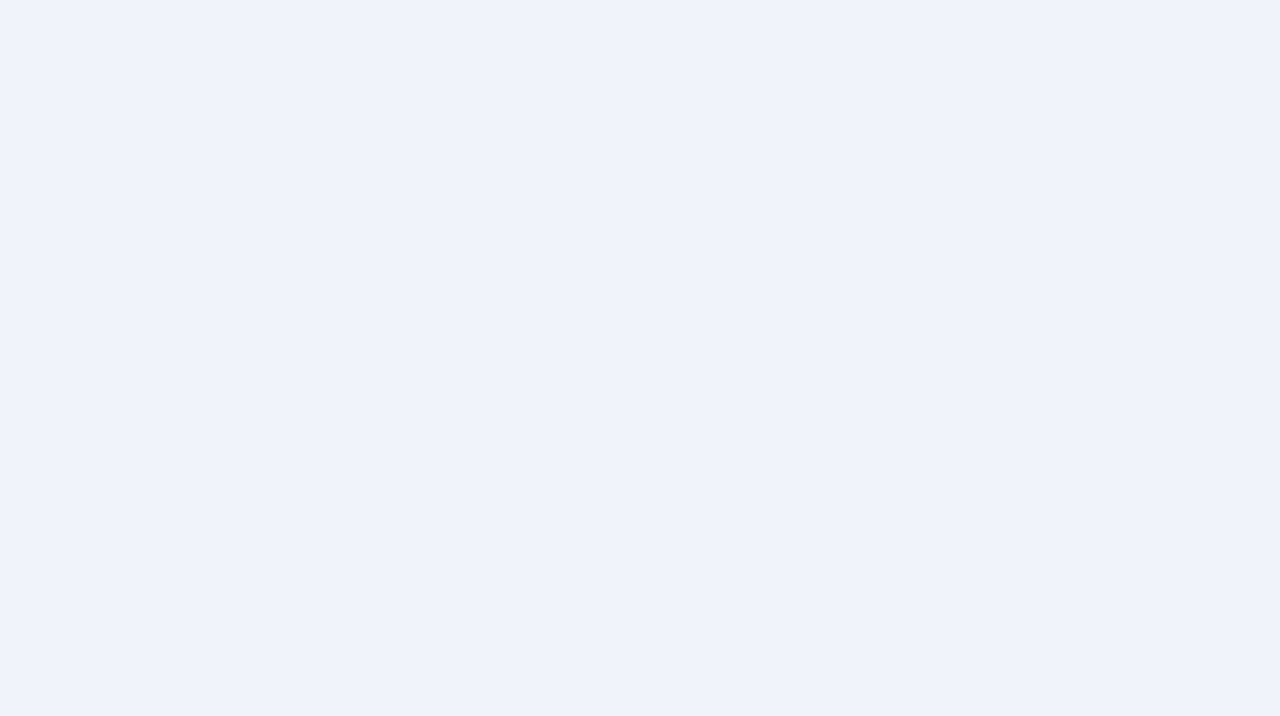
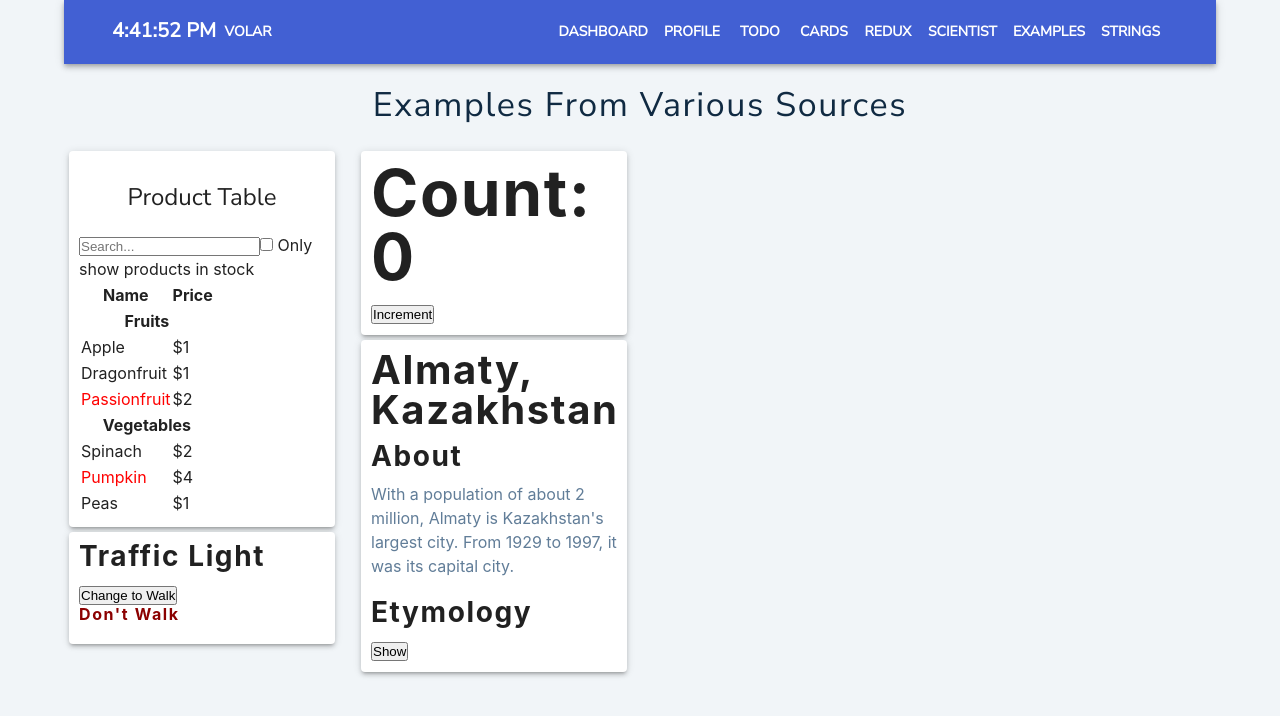
Before and after one commit to volar/playground, a React (Create React App) app: page /examples in a window 1280 px wide. Before the commit this address had no page. Shown: the top 716 px of the page. Built offline with nearby package versions, Linux system fonts and the light colour scheme; a web font is replaced by a local one.

Commit message:
Simple examples

```diff
--- a/src/App.tsx
+++ b/src/App.tsx
@@ -6,7 +6,7 @@ import Cards from './pages/Cards';
 import ReduxExample from './pages/ReduxExample';
 import RecipesList from './pages/RecipesList';
 import ScientistList from './pages/ScientistList';
-import ProductTableExample from './pages/ProductTableExample';
+import Examples from './pages/Examples';
 import ConsecutiveChar from './pages/ConsecutiveChar';
 import ExchangeApp from './pages/ExchangeApp';
 import Profile from './pages/Profile';
@@ -23,7 +23,7 @@ function App() {
         <Route path="redux-example" element={<ReduxExample />} />
         <Route path="recipes-list" element={<RecipesList />} />
         <Route path="scientist-list" element={<ScientistList />} />
-        <Route path="product-table" element={<ProductTableExample />} />
+        <Route path="examples" element={<Examples />} />
         <Route path="consecutive-char" element={<ConsecutiveChar />} />
         <Route path="exchange" element={<ExchangeApp />} />
         <Route path="todo" element={<Todo />} />
--- /dev/null
+++ b/src/components/Clock.jsx
@@ -0,0 +1,21 @@
+import React, { useState, useEffect } from 'react';
+
+function useTime() {
+  const [time, setTime] = useState(() => new Date());
+  useEffect(() => {
+    const id = setInterval(() => {
+      setTime(new Date());
+    }, 1000);
+    return () => clearInterval(id);
+  }, []);
+  return time;
+}
+
+export default function Time() {
+  const time = useTime();
+  return (
+    <>
+      <span>{time.toLocaleTimeString()}</span>
+    </>
+  );
+}
--- a/src/components/Navigation.jsx
+++ /dev/null
@@ -1,44 +0,0 @@
-import React from 'react';
-import { AppBar, Typography, Toolbar, Container, Button } from '@mui/material';
-
-const Navigation = () => {
-  return (
-    <AppBar position="static">
-      <Container>
-        <Toolbar>
-          <Typography variant="h6" sx={{ flexGrow: 1 }}>
-            <Button color="inherit" href="/">
-              Volar
-            </Button>
-          </Typography>
-          <Button color="inherit" href="/dashboard">
-            Dashboard
-          </Button>
-          <Button color="inherit" href="/profile">
-            Profile
-          </Button>
-          <Button color="inherit" href="/todo">
-            Todo
-          </Button>
-          <Button color="inherit" href="/cards">
-            Cards
-          </Button>
-          <Button color="inherit" href="/redux-example">
-            Redux
-          </Button>
-          <Button color="inherit" href="/scientist-list">
-            Scientist
-          </Button>
-          <Button color="inherit" href="/product-table">
-            Product Table
-          </Button>
-          <Button color="inherit" href="/consecutive-char">
-            Strings
-          </Button>
-        </Toolbar>
-      </Container>
-    </AppBar>
-  );
-};
-
-export default Navigation;
--- /dev/null
+++ b/src/components/Navigation.tsx
@@ -0,0 +1,60 @@
+import React from 'react';
+import { AppBar, Typography, Toolbar, Container, Button, useMediaQuery } from '@mui/material';
+import Clock from './Clock';
+
+const Navigation: React.FC = () => {
+  const isMobile = useMediaQuery('(max-width:800px)');
+
+  return (
+    <AppBar position="static">
+      <Container>
+        <Toolbar>
+          <Typography variant="h6" sx={{ flexGrow: 1 }}>
+            <Clock />
+            <Button color="inherit" href="/">
+              Volar
+            </Button>
+          </Typography>
+
+          {isMobile ? (
+            // Render a mobile-friendly menu for smaller screens
+            // You can customize this part as per your design
+            <Button color="inherit" href="/menu">
+              Menu
+            </Button>
+          ) : (
+            // Render individual buttons for larger screens
+            <>
+              <Button color="inherit" href="/dashboard">
+                Dashboard
+              </Button>
+              <Button color="inherit" href="/profile">
+                Profile
+              </Button>
+              <Button color="inherit" href="/todo">
+                Todo
+              </Button>
+              <Button color="inherit" href="/cards">
+                Cards
+              </Button>
+              <Button color="inherit" href="/redux-example">
+                Redux
+              </Button>
+              <Button color="inherit" href="/scientist-list">
+                Scientist
+              </Button>
+              <Button color="inherit" href="/examples">
+                Examples
+              </Button>
+              <Button color="inherit" href="/consecutive-char">
+                Strings
+              </Button>
+            </>
+          )}
+        </Toolbar>
+      </Container>
+    </AppBar>
+  );
+};
+
+export default Navigation;
--- /dev/null
+++ b/src/examples/Acordition.jsx
@@ -0,0 +1,30 @@
+import { useState } from 'react';
+
+export default function Accordion() {
+  const [activeIndex, setActiveIndex] = useState(0);
+
+  return (
+    <>
+      <h2>Almaty, Kazakhstan</h2>
+      <Panel title="About" isActive={activeIndex === 0} onShow={() => setActiveIndex(0)}>
+        With a population of about 2 million, Almaty is Kazakhstan's largest city. From 1929 to 1997, it was its capital
+        city.
+      </Panel>
+      <Panel title="Etymology" isActive={activeIndex === 1} onShow={() => setActiveIndex(1)}>
+        The name comes from <span lang="kk-KZ">алма</span>, the Kazakh word for "apple" and is often translated as "full
+        of apples". In fact, the region surrounding Almaty is thought to be the ancestral home of the apple, and the
+        wild <i lang="la">Malus sieversii</i> is considered a likely candidate for the ancestor of the modern domestic
+        apple.
+      </Panel>
+    </>
+  );
+}
+
+function Panel({ title, children, isActive, onShow }) {
+  return (
+    <section className="panel">
+      <h3>{title}</h3>
+      {isActive ? <p>{children}</p> : <button onClick={onShow}>Show</button>}
+    </section>
+  );
+}
--- a/src/pages/ProductTableExample.jsx
+++ b/src/examples/ProductTableExample.jsx
@@ -1,13 +1,15 @@
 import { useState } from 'react';
-import Navigation from '../components/Navigation';
+import { Typography } from '@mui/material';
 
 function FilterableProductTable({ products }) {
   const [filterText, setFilterText] = useState('');
   const [inStockOnly, setInStockOnly] = useState(false);
 
   return (
-    <div>
-      <Navigation />
+    <>
+      <Typography variant="h5" align="center" style={{ margin: '20px 0' }}>
+        Product Table
+      </Typography>
       <SearchBar
         filterText={filterText}
         inStockOnly={inStockOnly}
@@ -15,7 +17,7 @@ function FilterableProductTable({ products }) {
         onInStockOnlyChange={setInStockOnly}
       />
       <ProductTable products={products} filterText={filterText} inStockOnly={inStockOnly} />
-    </div>
+    </>
   );
 }
 
--- /dev/null
+++ b/src/examples/TrafficLight.jsx
@@ -0,0 +1,22 @@
+import { useState, useEffect } from 'react';
+
+export default function TrafficLight() {
+  const [walk, setWalk] = useState(false);
+  const [color, setColor] = useState('darkred');
+
+  function handleClick() {
+    setWalk(!walk);
+  }
+
+  useEffect(() => {
+    setColor(walk ? 'darkgreen' : 'darkred');
+  }, [walk]);
+
+  return (
+    <>
+      <h3>Traffic Light</h3>
+      <button onClick={handleClick}>Change to {walk ? 'Stop' : 'Walk'}</button>
+      <h4 style={{ color: color }}>{walk ? 'Walk' : "Don't walk"}</h4>
+    </>
+  );
+}
--- a/src/pages/Cards.jsx
+++ b/src/pages/Cards.jsx
@@ -22,7 +22,7 @@ function Cards() {
     <Container>
       <Navigation />
       <Typography variant="h4" align="center" style={{ margin: '20px 0' }}>
-        Sample Dashboard
+        Sample Cards Layout
       </Typography>
       <Grid container spacing={3}>
         {data.map((item) => (
--- /dev/null
+++ b/src/pages/Examples.jsx
@@ -0,0 +1,38 @@
+import React from 'react';
+import { Container, Typography, Grid, Paper } from '@mui/material';
+import Navigation from '../components/Navigation';
+import ProductTableExample from '../examples/ProductTableExample';
+import Counter from '../examples/Counter';
+import Accordion from '../examples/Acordition';
+import TrafficLight from '../examples/TrafficLight';
+
+const Home = () => {
+  return (
+    <Container>
+      <Navigation />
+      <Typography variant="h4" align="center" style={{ margin: '20px 0' }}>
+        Examples from various sources
+      </Typography>
+      <Grid container spacing={2}>
+        <Grid item xs={12} sm={6} md={4} lg={3}>
+          <Paper elevation={3} sx={{ padding: '10px', margin: '5px' }}>
+            <ProductTableExample />
+          </Paper>
+          <Paper elevation={3} sx={{ padding: '10px', margin: '5px' }}>
+            <TrafficLight />
+          </Paper>
+        </Grid>
+        <Grid item xs={12} sm={6} md={4} lg={3}>
+          <Paper elevation={3} sx={{ padding: '10px', margin: '5px' }}>
+            <Counter />
+          </Paper>
+          <Paper elevation={3} sx={{ padding: '10px', margin: '5px' }}>
+            <Accordion />
+          </Paper>
+        </Grid>
+      </Grid>
+    </Container>
+  );
+};
+
+export default Home;
```
Also changed, not shown: src/components/NavMenu.tsx (added, +101 -0 lines), src/examples/SimpleTodo.jsx (added).
